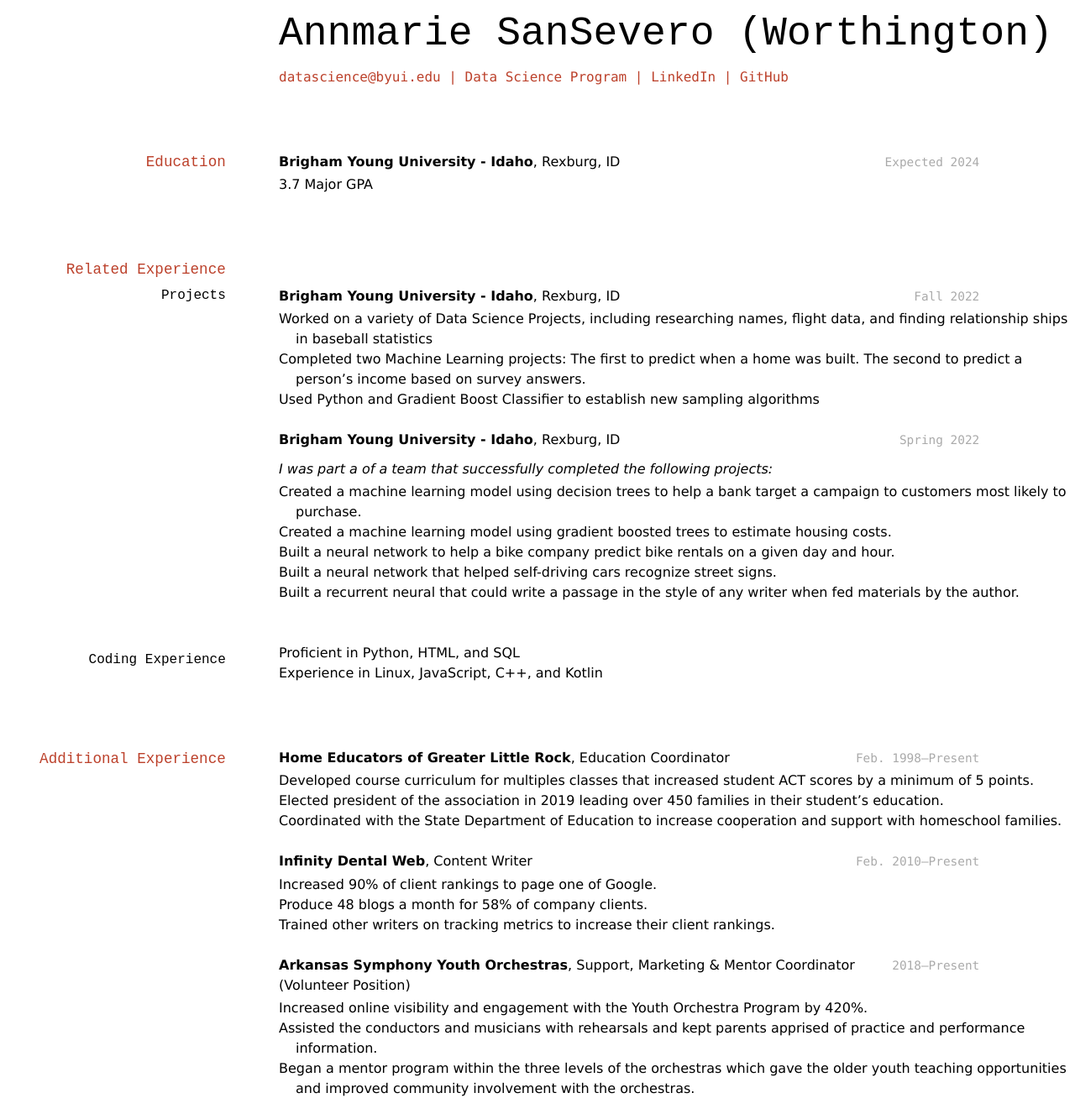
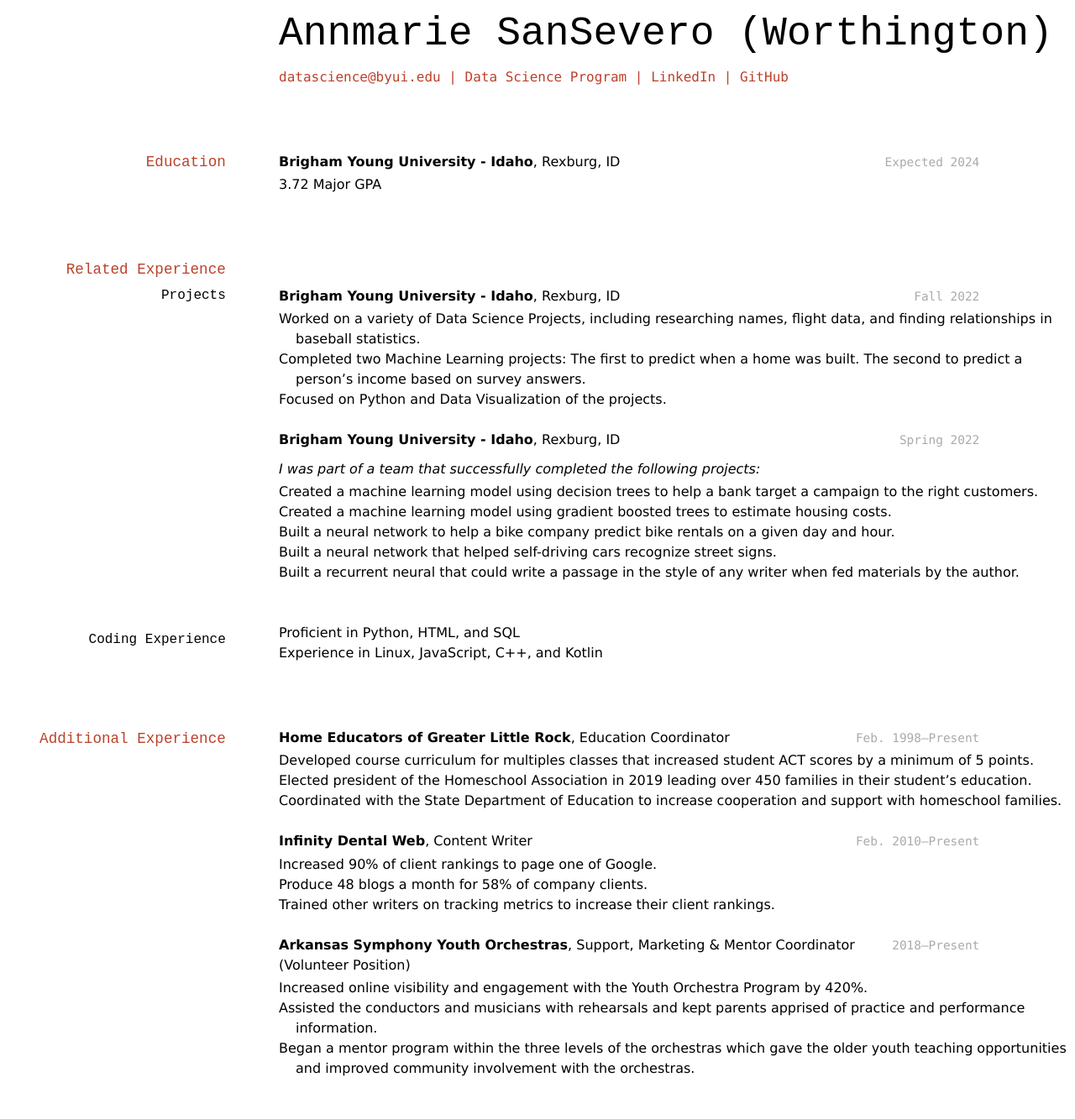
Before and after one commit to annmarieinlr/worthington_resume, a Jekyll site: the page built from docs/index.md, in a window 1280 px wide. Shown: the whole page at 84% size. Built offline with Jekyll 4.4.1, drawn with Linux system fonts in a browser that asks for light colours; after the commit the page ends 1309 px from its top, so only the background shows below that.

Commit message:
Update index.md

```diff
--- a/docs/index.md
+++ b/docs/index.md
@@ -19,7 +19,7 @@ title: Annmarie SanSevero's Resume
 `Expected 2024`
 __Brigham Young University - Idaho__, Rexburg, ID
 
-- 3.7 Major GPA
+- 3.72 Major GPA
 
 
 ## Related Experience
@@ -29,15 +29,15 @@ __Brigham Young University - Idaho__, Rexburg, ID
 `Fall 2022 `
 __Brigham Young University - Idaho__, Rexburg, ID
 
-- Worked on a variety of Data Science Projects, including researching names, flight data, and finding relationship ships in baseball statistics
+- Worked on a variety of Data Science Projects, including researching names, flight data, and finding relationships in baseball statistics.
 - Completed two Machine Learning projects: The first to predict when a home was built. The second to predict a person's income based on survey answers.
-- Used Python and Gradient Boost Classifier to establish new sampling algorithms
+- Focused on Python and Data Visualization of the projects.
 
 `Spring 2022 `
 __Brigham Young University - Idaho__, Rexburg, ID
 
-_I was part a of a team that successfully completed the following projects:_
-- Created a machine learning model using decision trees to help a bank target a campaign to customers most likely to purchase.
+_I was part of a team that successfully completed the following projects:_
+- Created a machine learning model using decision trees to help a bank target a campaign to the right customers.
 - Created a machine learning model using gradient boosted trees to estimate housing costs.
 - Built a neural network to help a bike company predict bike rentals on a given day and hour.
 - Built a neural network that helped self-driving cars recognize street signs.
@@ -53,7 +53,7 @@ _I was part a of a team that successfully completed the following projects:_
 __Home Educators of Greater Little Rock__, Education Coordinator
 
 - Developed course curriculum for multiples classes that increased student ACT scores by a minimum of 5 points.
--	Elected president of the association in 2019 leading over 450 families in their student’s education.
+-	Elected president of the Homeschool Association in 2019 leading over 450 families in their student’s education.
 -	Coordinated with the State Department of Education to increase cooperation and support with homeschool families.
 
 `Feb. 2010–Present`
```
